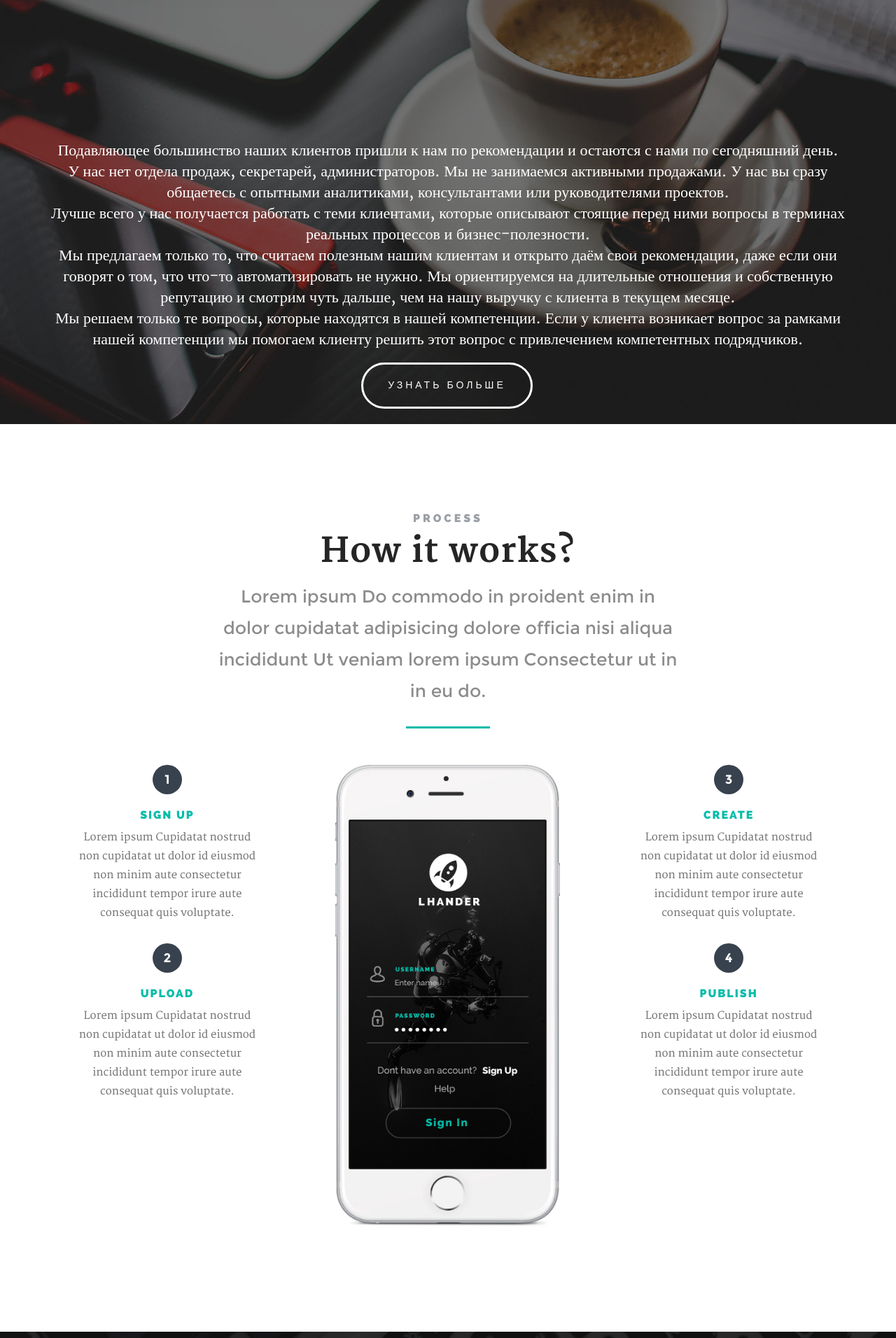
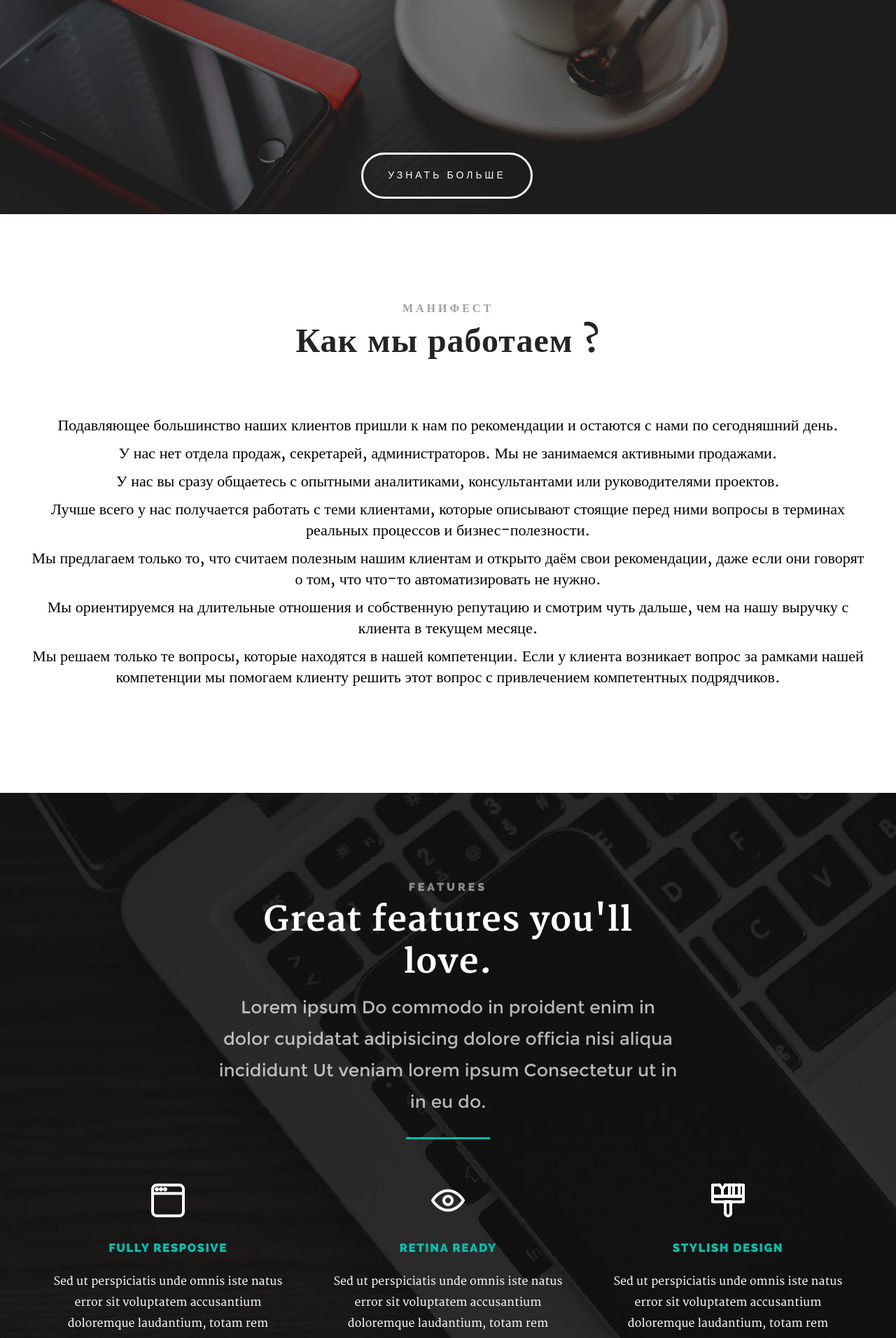
Before and after one commit to lampAddict/itehnik, a Symfony app: template templates/index.html.twig in a window 1280 px wide. Shown: the part 720-2632 px from the top of the page at 70% size. Run offline with Twig, Linux system fonts and the light colour scheme; the template is opened without the code that fills it, so the values that code supplies are empty; some libraries are stand-ins or nearby versions; some web fonts are replaced.

Commit message:
manifest page prototype

```diff
--- a/public/css/main.css
+++ b/public/css/main.css
@@ -1486,6 +1486,13 @@ a.menu-toggle {
 	margin-bottom: .3rem;
 }
 
+#process .text{
+	color: black;
+}
+
+.process-content .row{
+	margin-top: 10px;
+}
 /**
  * responsive:
  * process
--- a/templates/index.html.twig
+++ b/templates/index.html.twig
@@ -52,7 +52,7 @@
                 <li class="current"><a class="smoothscroll"  href="#intro" title="">Главная</a></li>
                 <li><a class="smoothscroll"  href="#process" title="">Манифест</a></li>
                 <li><a class="smoothscroll"  href="#features" title="">Услуги</a></li>
-                <li><a class="smoothscroll"  href="#pricing" title="">Отзывы</a></li>
+                <li><a class="smoothscroll"  href="#testimonials" title="">Отзывы</a></li>
                 <li><a class="smoothscroll"  href="#faq" title="">Контакты</a></li>
                 <li class="highlight with-sep"><a href="#" title="">Sign Up</a></li>
             </ul>
@@ -146,32 +146,7 @@
             </div>
         </div>
 
-        <div class="row">
-            <div class="col-twelve text">
-                Подавляющее большинство наших клиентов пришли к нам по рекомендации и остаются с нами по сегодняшний день.
-            </div>
-        </div>
-        <div class="row">
-            <div class="col-twelve text">
-                У нас нет отдела продаж, секретарей, администраторов. Мы не занимаемся активными продажами. У нас вы сразу общаетесь с опытными аналитиками, консультантами или руководителями проектов.
-            </div>
-        </div>
-        <div class="row">
-            <div class="col-twelve text">
-                Лучше всего у нас получается работать с теми клиентами, которые описывают стоящие перед ними вопросы в терминах реальных процессов и бизнес-полезности.
-            </div>
-        </div>
-        <div class="row">
-            <div class="col-twelve text">
-                Мы предлагаем только то, что считаем полезным нашим клиентам и открыто даём свои рекомендации, даже если они говорят о том, что что-то автоматизировать не нужно.
-                Мы ориентируемся на длительные отношения и собственную репутацию и смотрим чуть дальше, чем на нашу выручку с клиента в текущем месяце.
-            </div>
-        </div>
-        <div class="row">
-            <div class="col-twelve text">
-                Мы решаем только те вопросы, которые находятся в нашей компетенции. Если у клиента возникает вопрос за рамками нашей компетенции мы помогаем клиенту решить этот вопрос с привлечением компетентных подрядчиков.
-            </div>
-        </div>
+
 
         <div class="row">
             <div class="col-twelve">
@@ -237,60 +212,49 @@
 <section id="process">
 
     <div class="row section-intro">
-        <div class="col-twelve with-bottom-line">
-
-            <h5>Process</h5>
-            <h1>How it works?</h1>
-
-            <p class="lead">Lorem ipsum Do commodo in proident enim in dolor cupidatat adipisicing dolore officia nisi aliqua incididunt Ut veniam lorem ipsum Consectetur ut in in eu do.</p>
-
+        <div class="col-twelve">
+            <h5>Манифест</h5>
+            <h1>Как мы работаем ?</h1>
+            <!-- <p class="lead">Lorem ipsum Do commodo in proident enim in dolor cupidatat adipisicing dolore officia nisi aliqua incididunt Ut veniam lorem ipsum Consectetur ut in in eu do.</p> -->
         </div>
     </div>
 
     <div class="row process-content">
-
-        <div class="left-side">
-
-            <div class="item" data-item="1">
-
-                <h5>Sign Up</h5>
-
-                <p>Lorem ipsum Cupidatat nostrud non cupidatat ut dolor id eiusmod non minim aute consectetur incididunt tempor irure aute consequat quis voluptate.</p>
-
+        <div class="row">
+            <div class="col-twelve text">
+                Подавляющее большинство наших клиентов пришли к нам по рекомендации и остаются с нами по сегодняшний день.
             </div>
-
-            <div class="item" data-item="2">
-
-                <h5>Upload</h5>
-
-                <p>Lorem ipsum Cupidatat nostrud non cupidatat ut dolor id eiusmod non minim aute consectetur incididunt tempor irure aute consequat quis voluptate.</p>
-
+        </div>
+        <div class="row">
+            <div class="col-twelve text">
+                У нас нет отдела продаж, секретарей, администраторов. Мы не занимаемся активными продажами.
             </div>
-
-        </div> <!-- /left-side -->
-
-        <div class="right-side">
-
-            <div class="item" data-item="3">
-
-                <h5>Create</h5>
-
-                <p>Lorem ipsum Cupidatat nostrud non cupidatat ut dolor id eiusmod non minim aute consectetur incididunt tempor irure aute consequat quis voluptate.</p>
-
+        </div>
+        <div class="row">
+            <div class="col-twelve text">
+                У нас вы сразу общаетесь с опытными аналитиками, консультантами или руководителями проектов.
             </div>
-
-            <div class="item" data-item="4">
-
-                <h5>Publish</h5>
-
-                <p>Lorem ipsum Cupidatat nostrud non cupidatat ut dolor id eiusmod non minim aute consectetur incididunt tempor irure aute consequat quis voluptate.</p>
-
+        </div>
+        <div class="row">
+            <div class="col-twelve text">
+                Лучше всего у нас получается работать с теми клиентами, которые описывают стоящие перед ними вопросы в терминах реальных процессов и бизнес-полезности.
             </div>
-
-        </div> <!-- /right-side -->
-
-        <div class="image-part"></div>
-
+        </div>
+        <div class="row">
+            <div class="col-twelve text">
+                Мы предлагаем только то, что считаем полезным нашим клиентам и открыто даём свои рекомендации, даже если они говорят о том, что что-то автоматизировать не нужно.
+            </div>
+        </div>
+        <div class="row">
+            <div class="col-twelve text">
+                Мы ориентируемся на длительные отношения и собственную репутацию и смотрим чуть дальше, чем на нашу выручку с клиента в текущем месяце.
+            </div>
+        </div>
+        <div class="row">
+            <div class="col-twelve text">
+                Мы решаем только те вопросы, которые находятся в нашей компетенции. Если у клиента возникает вопрос за рамками нашей компетенции мы помогаем клиенту решить этот вопрос с привлечением компетентных подрядчиков.
+            </div>
+        </div>
     </div> <!-- /process-content -->
 
 </section> <!-- /process-->
@@ -718,15 +682,10 @@
 <!-- cta
 ================================================== -->
 <section id="cta">
-
     <div class="row cta-content">
-
         <div class="col-twelve">
-
             <h1 class="h01">Get started now. Try Lhander free for 30 days.</h1>
-
             <p class="lead">Download the app now. Available on the:</p>
-
             <ul class="stores">
                 <li class="app-store">
                     <a href="#" class="button round large" title="">
@@ -742,11 +701,8 @@
                         <i class="icon ion-social-windows"></i>Win Store</a>
                 </li>
             </ul>
-
         </div>
-
     </div> <!-- /cta-content -->
-
 </section> <!-- /cta -->
 
 
```
